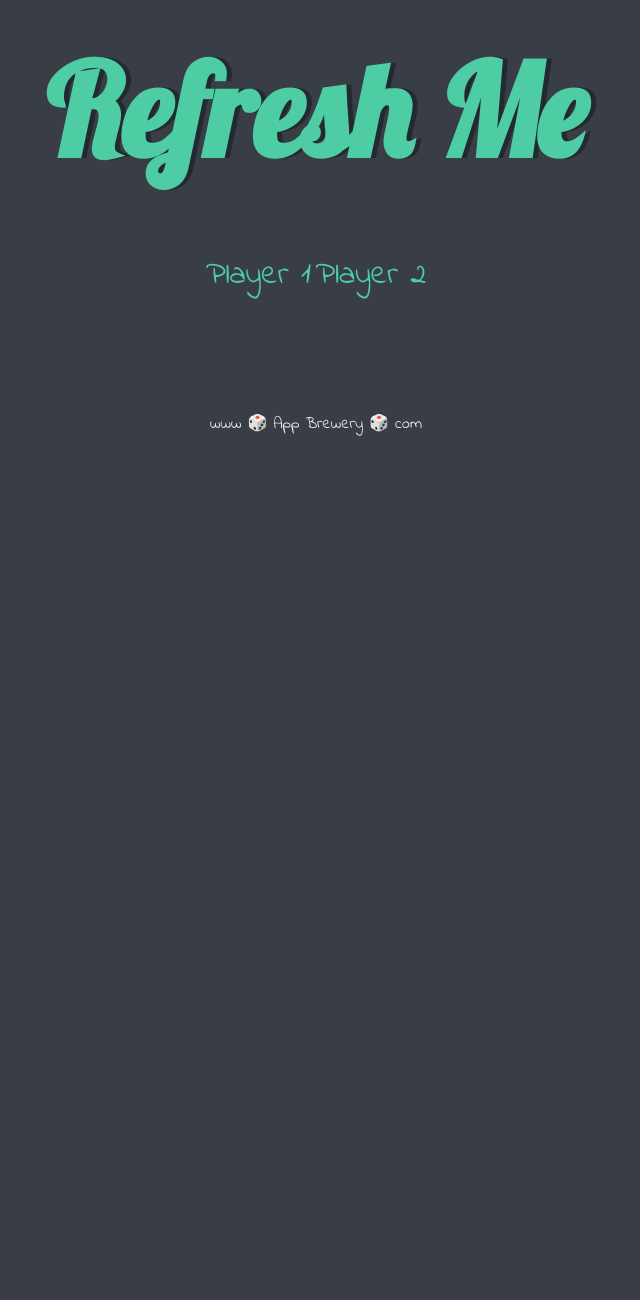
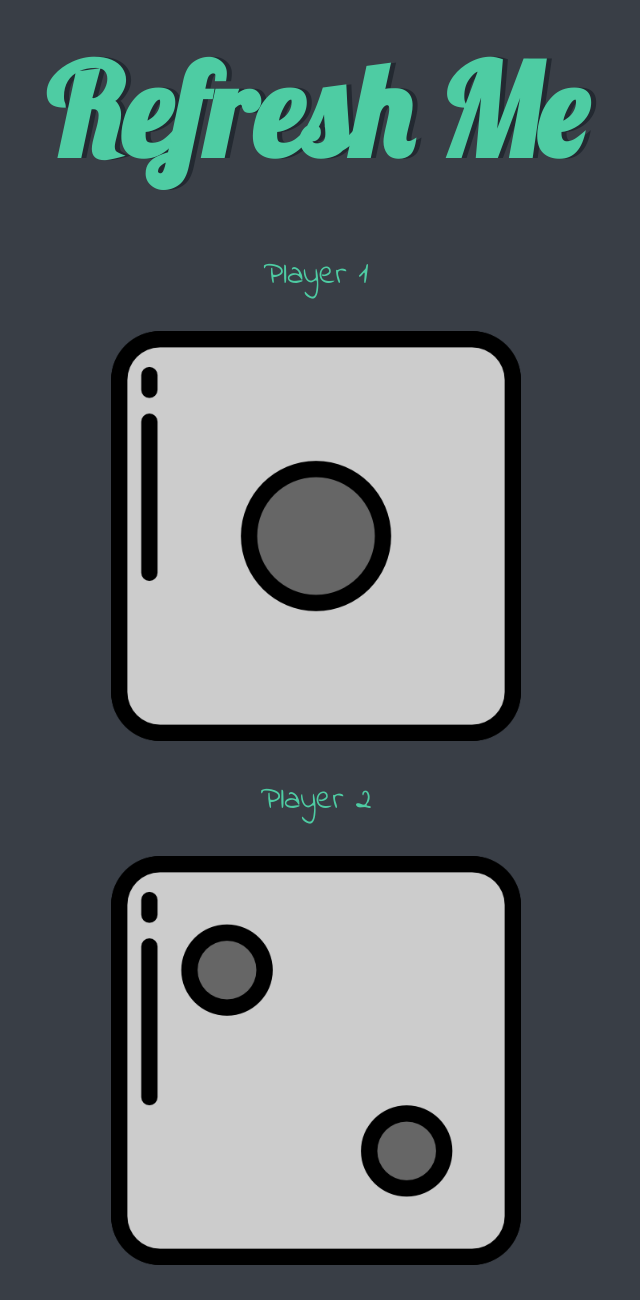
Before and after one commit to ashleykwan8/dice-game, a plain HTML site: page dice.html in a window 1280 px wide. Shown: the top 1300 px of the page, without its empty margins (324-964 px from the left). Before the commit the page ends 800 px from the top, so only its background shows below. Drawn offline with Linux system fonts and the light colour scheme.

Commit message:
added dice images

```diff
--- a/dice.html
+++ b/dice.html
@@ -14,12 +14,12 @@
 
       <div class="dice">
         <p>Player 1</p>
-        <img class="img1" src="">
+        <img class="img1" src="images/dice1.png">
       </div>
 
       <div class="dice">
         <p>Player 2</p>
-        <img class="img2" src="">
+        <img class="img2" src="images/dice2.png">
       </div>
 
     </div>
```
Also changed, not shown: images/dice1.png (added), images/dice2.png (added), images/dice3.png (added), images/dice4.png (added), images/dice5.png (added), images/dice6.png (added).
